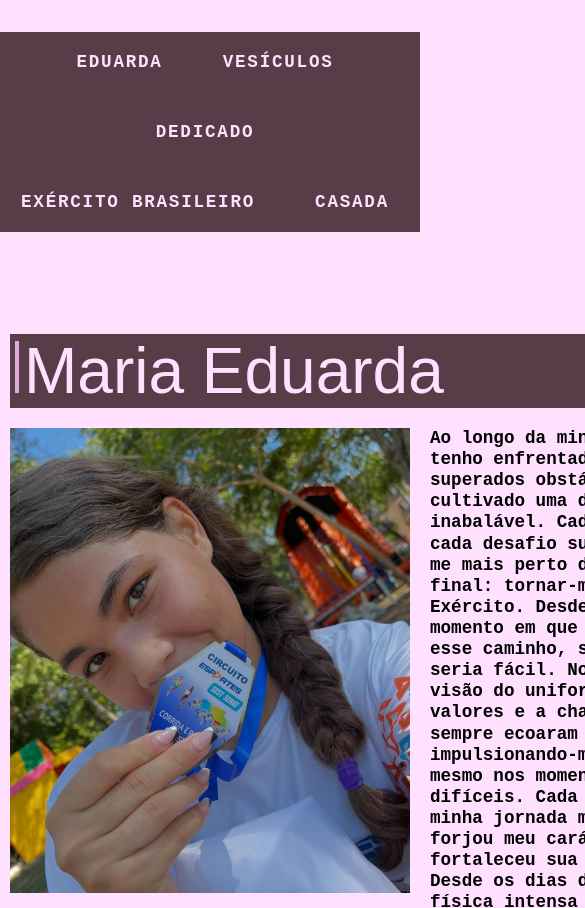
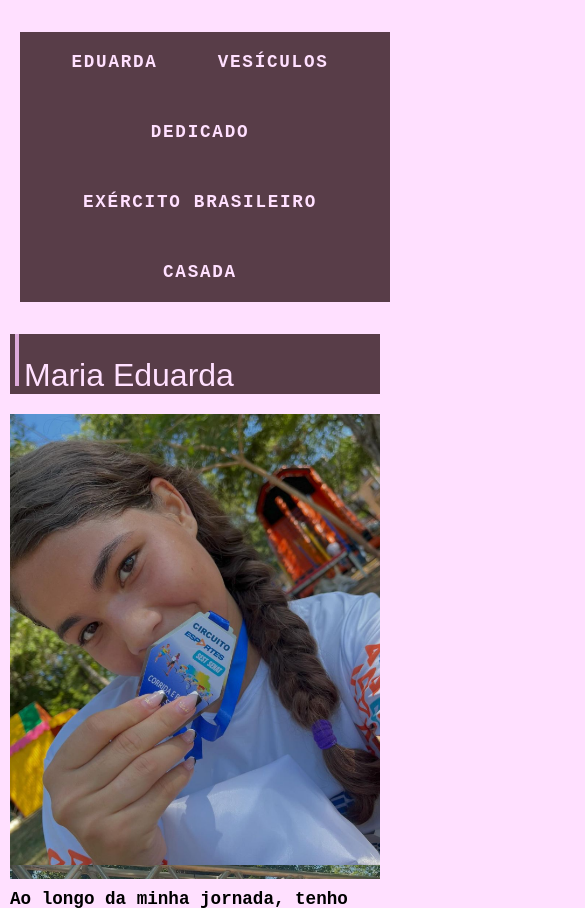
Before and after one commit to LeySampaio/Eduarda, a plain HTML site: page index.html in a window 390 px wide. Shown: the top 908 px of the page, 585 px wide, since content can reach past the window. Drawn offline with Linux system fonts and the light colour scheme; a web font is replaced by a local one.

Commit message:
duda site

```diff
--- a/script.js
+++ b/script.js
@@ -0,0 +1,10 @@
+
+// Verifica se a largura da janela é menor que 800 pixels (um valor arbitrário para dispositivos móveis)
+if (window.innerWidth < 800) {
+  // Seleciona o contêiner das imagens
+  const gridImg = document.querySelector('.grid-img');
+  // Seleciona o contêiner da descrição
+  const descricao = document.querySelector('.descricao');
+  // Insere a descrição após o contêiner das imagens
+  gridImg.parentNode.insertBefore(descricao, gridImg.nextSibling);
+}
--- a/style.css
+++ b/style.css
@@ -34,7 +34,6 @@ img {
   justify-content: center;
   grid-gap: 30px;
 }
-
 
 .menu li a {
   display: block;
@@ -165,3 +164,59 @@ img {
   color: #ffe0ff;
   background: #583d48;
 }
+
+/* mobile */
+
+@media screen and (max-width: 800px) {
+  body {
+    display: grid;
+    grid-template-columns: 20px minmax(280px, calc(100% - 40px)) 20px;
+  }
+  .menu
+  .grid-section,
+  .footer {
+    grid-column: 1;
+  }
+  .grid-section {
+    grid-template-columns: 200px 1fr;
+    grid-gap: 10px;
+  }
+  .grid-img {
+    display: grid;
+    grid-template-rows: auto auto;
+    align-items: center;
+  }
+  .grid-img img {
+    max-width: 100%;
+    height: auto;
+    order: 2;
+  }
+  .grid-img p {
+    font-size: 0.875rem;
+    text-align: center;
+    order: 1;
+  }
+  .titulo {
+    font-size: 2rem;
+    margin-bottom: 10px;
+  }
+  .footer {
+    font-size: 1rem;
+    grid-column: 1 / 3;
+  }
+}
+@media screen and (max-width: 800px) {
+  .grid-section {
+    display: flex;
+    flex-direction: column;
+    grid-column: 1 / 4;
+  }
+  .grid-img li {
+    list-style: none;
+  }
+  .titulo {
+    font-size: 2rem;
+    margin-bottom: 10px;
+    margin-top: -10px;
+  }
+}
```
